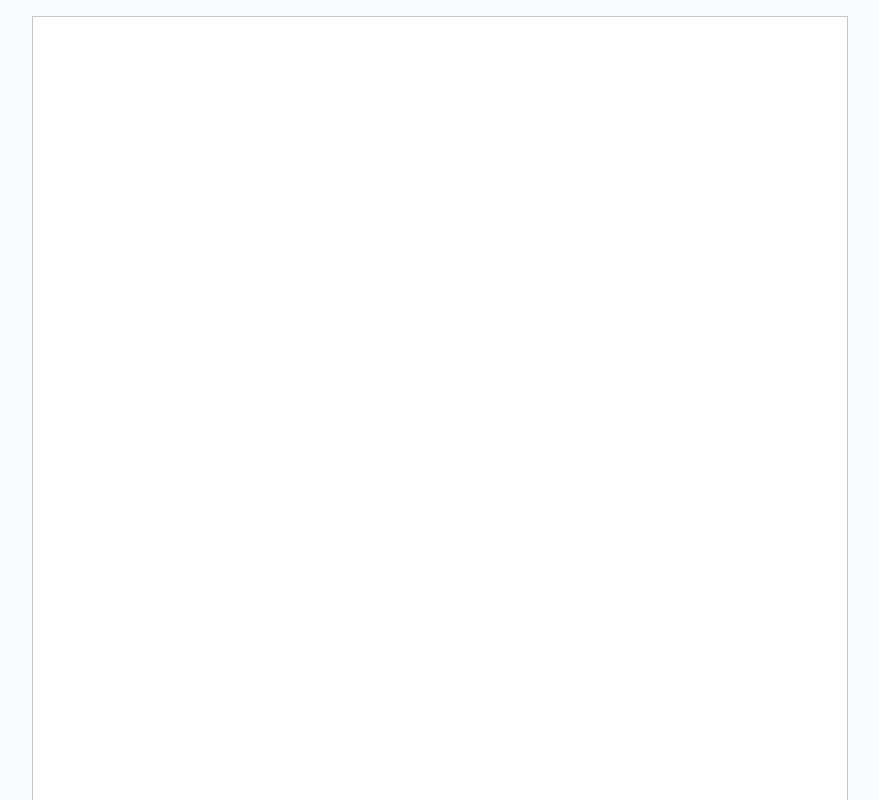
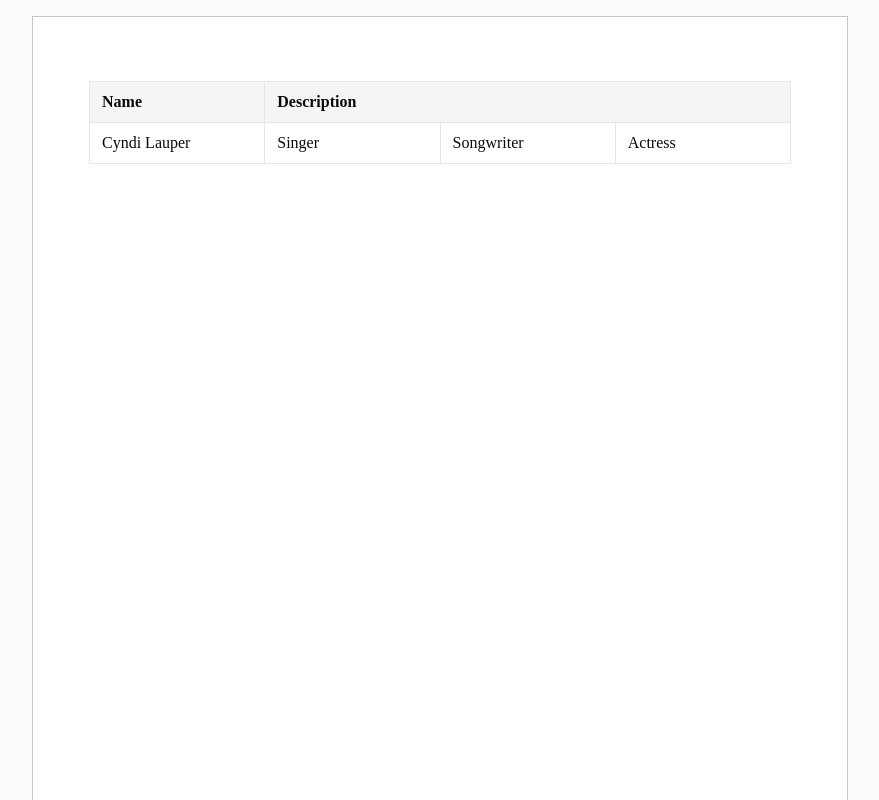
Before and after one commit to ImRishabhRawat/docs-clone, a Next.js app: page /documents/123 in a window 1280 px wide. Shown: the top 800 px of the page, without its empty margins (200-1079 px from the left). Built offline with nearby package versions, Linux system fonts and the light colour scheme.

Commit message:
feat: Implement Tiptap editor with image, task list, and table extensions, including global editor styling and theming.

```diff
--- a/package.json
+++ b/package.json
@@ -10,6 +10,7 @@
   },
   "dependencies": {
     "@base-ui/react": "^1.3.0",
+    "@tiptap/extension-image": "^3.20.4",
     "@tiptap/extension-list": "^3.20.4",
     "@tiptap/extension-table": "^3.20.4",
     "@tiptap/pm": "^3.20.4",
--- a/src/app/documents/[documentId]/editor.tsx
+++ b/src/app/documents/[documentId]/editor.tsx
@@ -3,7 +3,8 @@
 import StarterKit from "@tiptap/starter-kit";
 import { TaskItem } from "@tiptap/extension-list";
 import { TaskList } from "@tiptap/extension-list";
-import { TableKit } from '@tiptap/extension-table'
+import { TableKit } from "@tiptap/extension-table";
+import Image from "@tiptap/extension-image";
 
 export const Editor = () => {
   const editor = useEditor({
@@ -21,21 +22,30 @@
       }),
       TaskList,
       TableKit,
+      Image.configure({
+        resize: {
+          enabled: true,
+          alwaysPreserveAspectRatio: true,
+        },
+      }),
     ],
-    content: <table>
+    content: `<table>
           <tbody>
             <tr>
               <th>Name</th>
-              <th colSpan={3}>Description</th>
+              <th colSpan="3">Description</th>
             </tr>
             <tr>
               <td>Cyndi Lauper</td>
               <td>Singer</td>
-              <td>Songwriter</td>
+               <td>Songwriter</td>
               <td>Actress</td>
             </tr>
+            <tr>
+
+            </tr>
           </tbody>
-        </table>,
+        </table>`,
     // Don't render immediately on the server to avoid SSR issues
     immediatelyRender: false,
   });
--- a/src/app/globals.css
+++ b/src/app/globals.css
@@ -388,3 +388,20 @@
   cursor: ew-resize;
   cursor: col-resize;
 }
+
+/* ---------------------------------- */
+/* Image Styles (Tiptap)              */
+/* ---------------------------------- */
+.ProseMirror img {
+  display: block;
+  height: auto;
+  margin: 1.5rem 0;
+  max-width: 100%;
+  border-radius: var(--radius-md); /* Ties into your shadcn theme perfectly */
+}
+
+/* The outline when a user clicks on the image to select it */
+.ProseMirror img.ProseMirror-selectednode {
+  outline: 3px solid var(--primary); /* Uses your main brand color instead of purple */
+  outline-offset: 2px; /* Adds a clean, premium gap between the image and the outline */
+}
```
Also changed, not shown: 1 other file (tests, documents, lock files or other folders).
